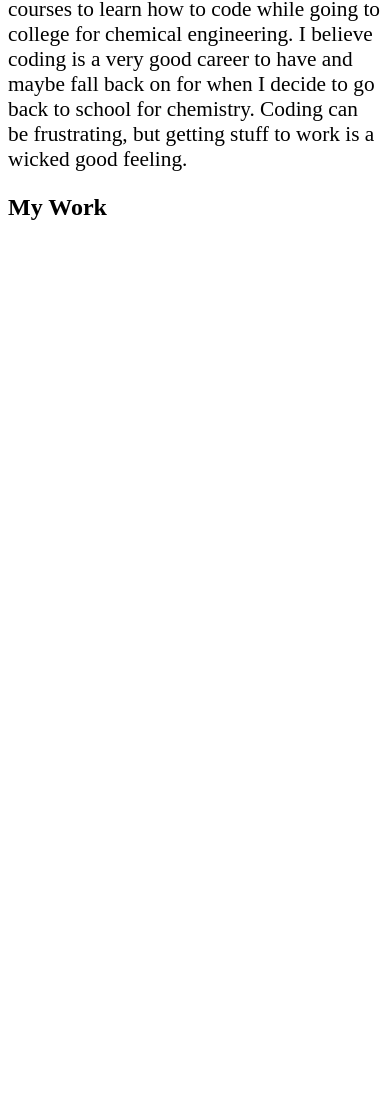
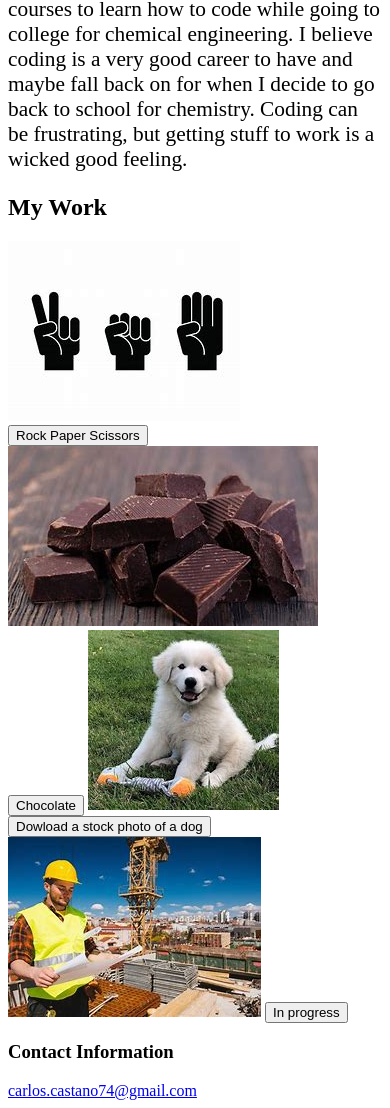
Before and after one commit to CarlosC074/Week_2, a plain HTML site: page Week_2_Portfolio_files/index.html in a window 390 px wide. Shown: the part 1209-2317 px from the top of the page. Before the commit the page ends 1450 px from the top, so only its background shows below. Drawn offline with Linux system fonts and the light colour scheme.

Commit message:
Images now have buttons next to them, they need to be placed on the image and act responsively to the screen resolution through CSS media querires. The Dog download button does not work as intended. not prompting the user to download the image.

```diff
--- a/Week_2_Portfolio_files/assets/style.css
+++ b/Week_2_Portfolio_files/assets/style.css
@@ -13,7 +13,7 @@ header {
     flex-direction: row-reverse;
 }
 
-button {
+.nav_button {
     background-color: rgb(104, 104, 230);
     border: black;
     margin: 20px;
@@ -53,5 +53,4 @@ p {
 
  h2 {
     Border-bottom: 2px;
-
 }
--- a/Week_2_Portfolio_files/index.html
+++ b/Week_2_Portfolio_files/index.html
@@ -37,8 +37,21 @@
 
         <div class= "flex-box">
         <h2 id= "work">My Work</h2>
+            <img src= "assets/images/Rock-paper-scissors.jpg" alt= "Rock-paper-scissors-game">
+                <button class= "workButton">Rock Paper Scissors</button>
+            <img src= "assets/images/chocolate-placeholder.jpg" alt= "chocolate-pic">
+                <button class= "workButton">Chocolate</button>
+            <img src= "assets/images/Sample_Dog.jpg" alt= "puppy">
+                <button class= "workButton"><a download= "https://th.bing.com/th/id/OIP.UVyg7_CGbuuvwCn5T1zkOwHaGm?pid=ImgDet&rs=1"> Dowload a stock photo of a dog</a></button>
+                <!-- Due to a misunderstanding on my part this is not indeed a true stock photo (an image with legal guarantee of being available for public and commercial use)
+                and may be subject to legal litigation if I use it in a commercial setting (i.e using it for an official job interview) and is therefore technically contraband.
+                Dowload this dog at your own risk. SERIOUS NOTE: USE A DIFFERENT IMAGE WHEN REVISITNG THIS CODE-->
+            <img src= "assets/images/Work-in-progress.jpg" alt= "work">
+                <button class= "workButton">In progress</button>
+        </div>
 
-
+        <h3 id= "contact">Contact Information</h3>
+            <a href= "mailto: carlos.castano74@gmail.com">carlos.castano74@gmail.com</a>
     </main>
 </body>
 </html>
```
